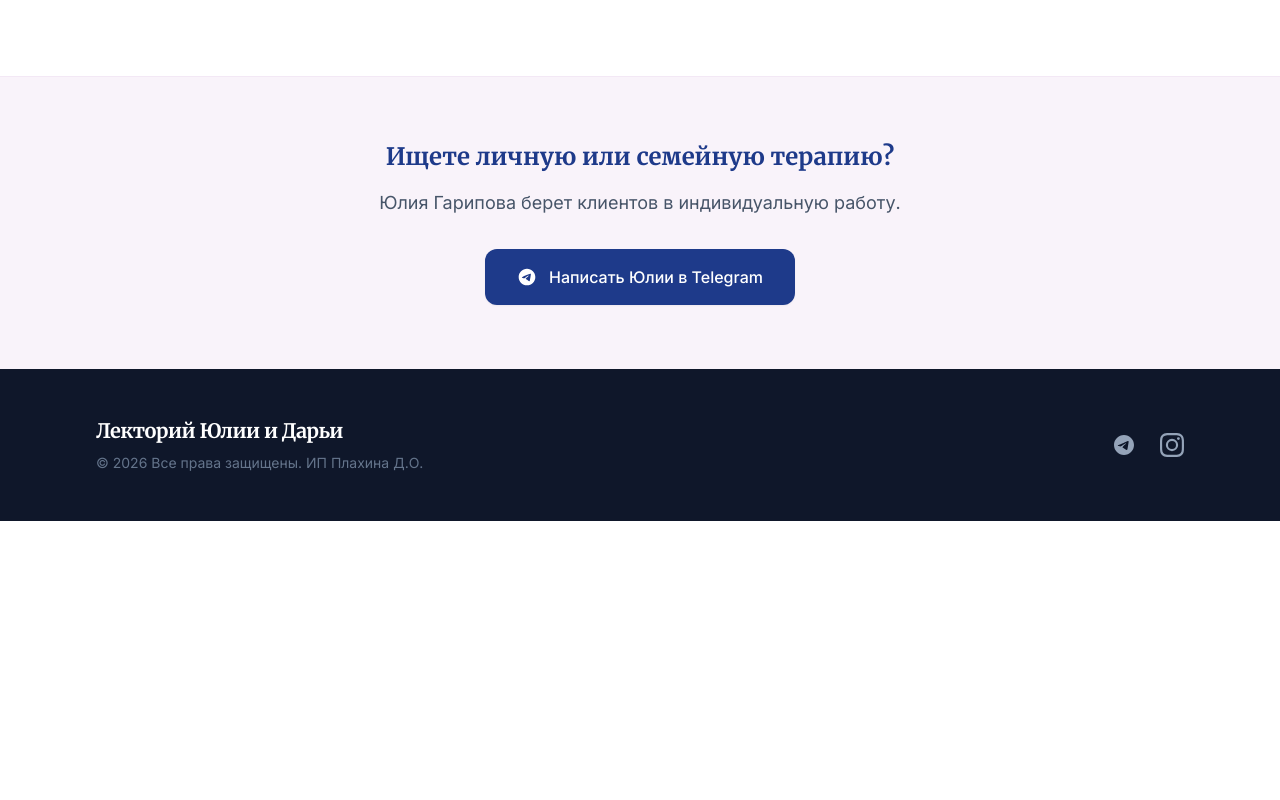
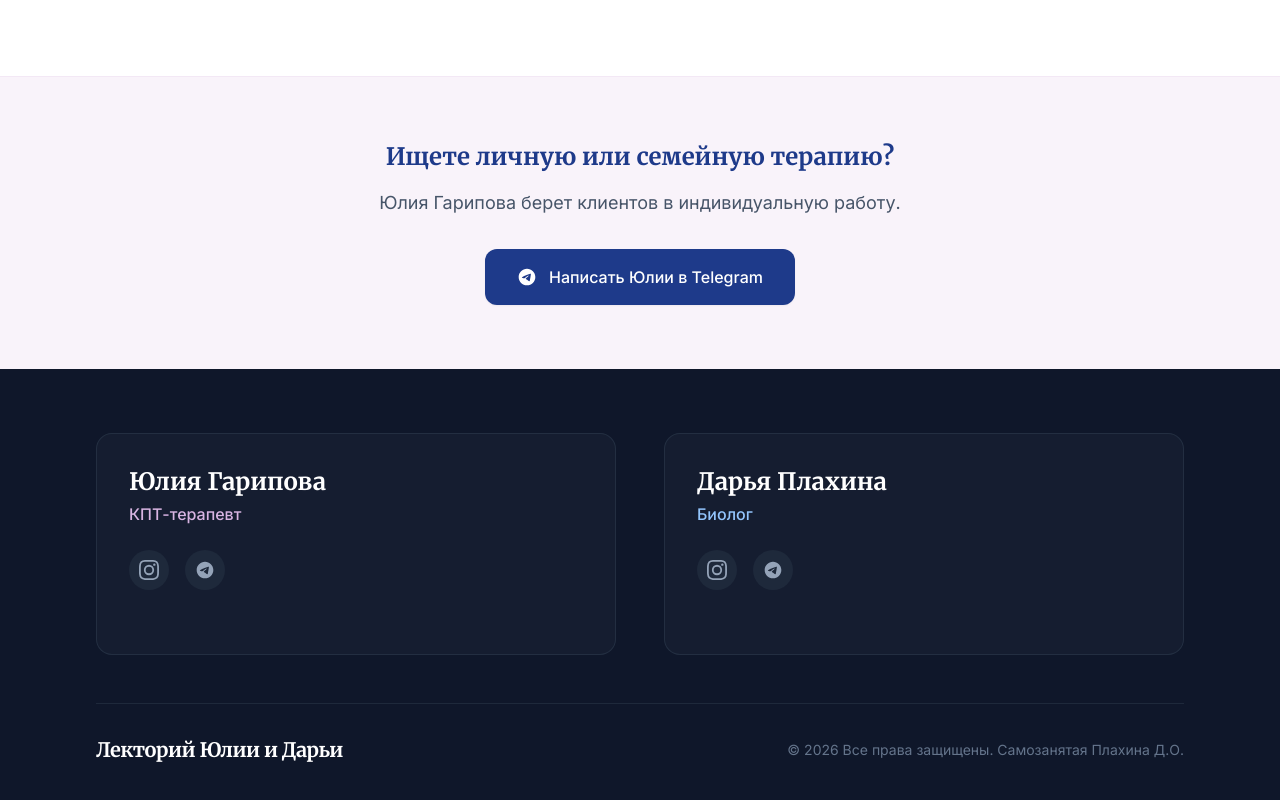
Before and after one commit to Mylovelymary/julia-psy-landing, a plain HTML site: page index.html in a window 1280 px wide. Shown: the part 7659-8459 px from the top of the page. Before the commit the page ends 8180 px from the top, so only its background shows below. Drawn offline with nearby package versions, Linux system fonts and the light colour scheme.

Commit message:
Исправлен футер

```diff
--- a/index.html
+++ b/index.html
@@ -72,15 +72,28 @@
                         Смотреть курсы
                     </a>
                 </div>
-                <!-- Мобильное меню -->
+                <!-- Мобильное меню (Кнопка) -->
                 <div class="md:hidden flex items-center">
-                    <button class="text-slate-600 hover:text-deep-blue-900 focus:outline-none">
+                    <button id="mobile-menu-btn" class="text-slate-600 hover:text-deep-blue-900 focus:outline-none">
                         <svg class="h-6 w-6" fill="none" viewBox="0 0 24 24" stroke="currentColor">
                             <path stroke-linecap="round" stroke-linejoin="round" stroke-width="2"
                                 d="M4 6h16M4 12h16M4 18h16" />
                         </svg>
                     </button>
                 </div>
+            </div>
+        </div>
+
+        <!-- Мобильное меню (Выпадающее) -->
+        <div id="mobile-menu" class="hidden md:hidden bg-white/95 backdrop-blur-md border-t border-blue-50 absolute w-full shadow-lg">
+            <div class="px-4 pt-2 pb-6 space-y-1">
+                <a href="#pains" class="block px-3 py-3 rounded-md text-base font-medium text-slate-700 hover:text-deep-blue-900 hover:bg-ice-50 transition-colors">Для кого</a>
+                <a href="#about" class="block px-3 py-3 rounded-md text-base font-medium text-slate-700 hover:text-deep-blue-900 hover:bg-ice-50 transition-colors">О нас</a>
+                <a href="#program" class="block px-3 py-3 rounded-md text-base font-medium text-slate-700 hover:text-deep-blue-900 hover:bg-ice-50 transition-colors">Наш подход</a>
+                <a href="#tariffs" class="block px-3 py-3 rounded-md text-base font-medium text-slate-700 hover:text-deep-blue-900 hover:bg-ice-50 transition-colors">Программы</a>
+                <a href="#tariffs" class="block mt-4 text-center bg-deep-blue-900 text-white px-6 py-3 rounded-full font-medium hover:bg-blue-800 transition-colors shadow-md">Смотреть курсы</a>
+            </div>
+        </div>
             </div>
         </div>
     </header>
@@ -716,7 +729,7 @@
                 <h3 class="font-serif text-2xl font-bold text-deep-blue-900 mb-4">Ищете личную или семейную терапию?
                 </h3>
                 <p class="text-slate-600 mb-8 text-lg">Юлия Гарипова берет клиентов в индивидуальную работу.</p>
-                <a href="#"
+                <a href="https://t.me/yulia_garipova_psy" target="_blank"
                     class="inline-flex items-center justify-center bg-deep-blue-900 text-white px-8 py-4 rounded-xl font-medium hover:bg-blue-800 transition-colors shadow-sm">
                     <svg class="w-5 h-5 mr-3" fill="currentColor" viewBox="0 0 24 24">
                         <path
@@ -729,37 +742,78 @@
     </main>
 
     <!-- Footer -->
-    <footer class="bg-slate-900 text-slate-300 py-12 relative z-10">
+    <footer class="bg-slate-900 text-slate-300 py-16 relative z-10">
         <div class="max-w-6xl mx-auto px-4 sm:px-6 lg:px-8">
-            <div class="flex flex-col md:flex-row justify-between items-center space-y-6 md:space-y-0">
-                <div class="text-center md:text-left">
-                    <span class="font-serif text-xl font-bold text-white tracking-tight block mb-2">Лекторий Юлии и
-                        Дарьи</span>
-                    <p class="text-sm text-slate-500">© 2026 Все права защищены. ИП Плахина Д.О.</p>
+
+            <div class="grid grid-cols-1 md:grid-cols-2 gap-8 md:gap-12 border-b border-slate-800 pb-12 mb-8">
+                <!-- Колонка 1: Юлия Гарипова -->
+                <div class="bg-slate-800/40 p-8 rounded-2xl border border-slate-700/50">
+                    <h4 class="font-serif text-2xl font-bold text-white mb-1">Юлия Гарипова</h4>
+                    <p class="text-lilac-300 font-medium mb-6">КПТ-терапевт</p>
+                    <div class="flex space-x-4 mb-8">
+                        <a href="https://www.instagram.com/yulia.garipova.psy/" target="_blank" class="w-10 h-10 bg-slate-800 rounded-full flex items-center justify-center text-slate-400 hover:text-white hover:bg-deep-blue-900 transition-all">
+                            <span class="sr-only">Instagram</span>
+                            <svg class="w-5 h-5" fill="currentColor" viewBox="0 0 24 24">
+                                <path d="M12 2.163c3.204 0 3.584.012 4.85.07 3.252.148 4.771 1.691 4.919 4.919.058 1.265.069 1.645.069 4.849 0 3.205-.012 3.584-.069 4.849-.149 3.225-1.664 4.771-4.919 4.919-1.266.058-1.644.07-4.85.07-3.204 0-3.584-.012-4.849-.07-3.26-.149-4.771-1.699-4.919-4.92-.058-1.265-.07-1.644-.07-4.849 0-3.204.013-3.583.07-4.849.149-3.227 1.664-4.771 4.919-4.919 1.266-.057 1.645-.069 4.849-.069zM12 0C8.741 0 8.333.014 7.053.072 2.695.272.273 2.69.073 7.052.014 8.333 0 8.741 0 12c0 3.259.014 3.668.072 4.948.2 4.358 2.618 6.78 6.98 6.98C8.333 23.986 8.741 24 12 24c3.259 0 3.668-.014 4.948-.072 4.354-.2 6.782-2.618 6.979-6.98.059-1.28.073-1.689.073-4.948 0-3.259-.014-3.667-.072-4.947-.196-4.354-2.617-6.78-6.979-6.98C15.668.014 15.259 0 12 0zm0 5.838a6.162 6.162 0 100 12.324 6.162 6.162 0 000-12.324zM12 16a4 4 0 110-8 4 4 0 010 8zm6.406-11.845a1.44 1.44 0 100 2.881 1.44 1.44 0 000-2.881z" />
+                            </svg>
+                        </a>
+                        <a href="https://t.me/yulia_garipova_psy" target="_blank" class="w-10 h-10 bg-slate-800 rounded-full flex items-center justify-center text-slate-400 hover:text-white hover:bg-deep-blue-900 transition-all">
+                            <span class="sr-only">Telegram</span>
+                            <svg class="w-5 h-5" fill="currentColor" viewBox="0 0 24 24">
+                                <path d="M12 2C6.48 2 2 6.48 2 12s4.48 10 10 10 10-4.48 10-10S17.52 2 12 2zm4.64 6.8c-.15 1.58-.8 5.42-1.13 7.19-.14.75-.42 1-.68 1.03-.58.05-1.02-.38-1.58-.75-.88-.58-1.38-.94-2.23-1.5-.99-.65-.35-1.01.22-1.59.15-.15 2.71-2.48 2.76-2.69a.2.2 0 00-.05-.18c-.06-.05-.14-.03-.21-.02-.09.02-1.49.95-4.22 2.79-.4.27-.76.41-1.08.4-.36-.01-1.04-.2-1.55-.37-.63-.2-1.12-.31-1.08-.66.02-.18.27-.36.74-.55 2.92-1.27 4.86-2.11 5.83-2.51 2.78-1.16 3.35-1.36 3.73-1.36.08 0 .27.02.39.12.1.08.13.19.14.27-.01.06.01.24 0 .38z" />
+                            </svg>
+                        </a>
+                    </div>
                 </div>
 
-                <div class="flex space-x-6">
-                    <!-- Telegram Icon -->
-                    <a href="#" class="text-slate-400 hover:text-white transition-colors">
-                        <span class="sr-only">Telegram</span>
-                        <svg class="w-6 h-6" fill="currentColor" viewBox="0 0 24 24">
-                            <path
-                                d="M12 2C6.48 2 2 6.48 2 12s4.48 10 10 10 10-4.48 10-10S17.52 2 12 2zm4.64 6.8c-.15 1.58-.8 5.42-1.13 7.19-.14.75-.42 1-.68 1.03-.58.05-1.02-.38-1.58-.75-.88-.58-1.38-.94-2.23-1.5-.99-.65-.35-1.01.22-1.59.15-.15 2.71-2.48 2.76-2.69a.2.2 0 00-.05-.18c-.06-.05-.14-.03-.21-.02-.09.02-1.49.95-4.22 2.79-.4.27-.76.41-1.08.4-.36-.01-1.04-.2-1.55-.37-.63-.2-1.12-.31-1.08-.66.02-.18.27-.36.74-.55 2.92-1.27 4.86-2.11 5.83-2.51 2.78-1.16 3.35-1.36 3.73-1.36.08 0 .27.02.39.12.1.08.13.19.14.27-.01.06.01.24 0 .38z" />
-                        </svg>
-                    </a>
-                    <!-- Instagram Icon -->
-                    <a href="#" class="text-slate-400 hover:text-white transition-colors">
-                        <span class="sr-only">Instagram</span>
-                        <svg class="w-6 h-6" fill="currentColor" viewBox="0 0 24 24">
-                            <path
-                                d="M12 2.163c3.204 0 3.584.012 4.85.07 3.252.148 4.771 1.691 4.919 4.919.058 1.265.069 1.645.069 4.849 0 3.205-.012 3.584-.069 4.849-.149 3.225-1.664 4.771-4.919 4.919-1.266.058-1.644.07-4.85.07-3.204 0-3.584-.012-4.849-.07-3.26-.149-4.771-1.699-4.919-4.92-.058-1.265-.07-1.644-.07-4.849 0-3.204.013-3.583.07-4.849.149-3.227 1.664-4.771 4.919-4.919 1.266-.057 1.645-.069 4.849-.069zM12 0C8.741 0 8.333.014 7.053.072 2.695.272.273 2.69.073 7.052.014 8.333 0 8.741 0 12c0 3.259.014 3.668.072 4.948.2 4.358 2.618 6.78 6.98 6.98C8.333 23.986 8.741 24 12 24c3.259 0 3.668-.014 4.948-.072 4.354-.2 6.782-2.618 6.979-6.98.059-1.28.073-1.689.073-4.948 0-3.259-.014-3.667-.072-4.947-.196-4.354-2.617-6.78-6.979-6.98C15.668.014 15.259 0 12 0zm0 5.838a6.162 6.162 0 100 12.324 6.162 6.162 0 000-12.324zM12 16a4 4 0 110-8 4 4 0 010 8zm6.406-11.845a1.44 1.44 0 100 2.881 1.44 1.44 0 000-2.881z" />
-                        </svg>
-                    </a>
+                <!-- Колонка 2: Дарья Плахина -->
+                <div class="bg-slate-800/40 p-8 rounded-2xl border border-slate-700/50">
+                    <h4 class="font-serif text-2xl font-bold text-white mb-1">Дарья Плахина</h4>
+                    <p class="text-blue-300 font-medium mb-6">Биолог</p>
+                    <div class="flex space-x-4 mb-8">
+                        <a href="https://www.instagram.com/bioplakhina/" target="_blank" class="w-10 h-10 bg-slate-800 rounded-full flex items-center justify-center text-slate-400 hover:text-white hover:bg-deep-blue-900 transition-all">
+                            <span class="sr-only">Instagram</span>
+                            <svg class="w-5 h-5" fill="currentColor" viewBox="0 0 24 24">
+                                <path d="M12 2.163c3.204 0 3.584.012 4.85.07 3.252.148 4.771 1.691 4.919 4.919.058 1.265.069 1.645.069 4.849 0 3.205-.012 3.584-.069 4.849-.149 3.225-1.664 4.771-4.919 4.919-1.266.058-1.644.07-4.85.07-3.204 0-3.584-.012-4.849-.07-3.26-.149-4.771-1.699-4.919-4.92-.058-1.265-.07-1.644-.07-4.849 0-3.204.013-3.583.07-4.849.149-3.227 1.664-4.771 4.919-4.919 1.266-.057 1.645-.069 4.849-.069zM12 0C8.741 0 8.333.014 7.053.072 2.695.272.273 2.69.073 7.052.014 8.333 0 8.741 0 12c0 3.259.014 3.668.072 4.948.2 4.358 2.618 6.78 6.98 6.98C8.333 23.986 8.741 24 12 24c3.259 0 3.668-.014 4.948-.072 4.354-.2 6.782-2.618 6.979-6.98.059-1.28.073-1.689.073-4.948 0-3.259-.014-3.667-.072-4.947-.196-4.354-2.617-6.78-6.979-6.98C15.668.014 15.259 0 12 0zm0 5.838a6.162 6.162 0 100 12.324 6.162 6.162 0 000-12.324zM12 16a4 4 0 110-8 4 4 0 010 8zm6.406-11.845a1.44 1.44 0 100 2.881 1.44 1.44 0 000-2.881z" />
+                            </svg>
+                        </a>
+                        <a href="https://t.me/daryberry" target="_blank" class="w-10 h-10 bg-slate-800 rounded-full flex items-center justify-center text-slate-400 hover:text-white hover:bg-deep-blue-900 transition-all">
+                            <span class="sr-only">Telegram</span>
+                            <svg class="w-5 h-5" fill="currentColor" viewBox="0 0 24 24">
+                                <path d="M12 2C6.48 2 2 6.48 2 12s4.48 10 10 10 10-4.48 10-10S17.52 2 12 2zm4.64 6.8c-.15 1.58-.8 5.42-1.13 7.19-.14.75-.42 1-.68 1.03-.58.05-1.02-.38-1.58-.75-.88-.58-1.38-.94-2.23-1.5-.99-.65-.35-1.01.22-1.59.15-.15 2.71-2.48 2.76-2.69a.2.2 0 00-.05-.18c-.06-.05-.14-.03-.21-.02-.09.02-1.49.95-4.22 2.79-.4.27-.76.41-1.08.4-.36-.01-1.04-.2-1.55-.37-.63-.2-1.12-.31-1.08-.66.02-.18.27-.36.74-.55 2.92-1.27 4.86-2.11 5.83-2.51 2.78-1.16 3.35-1.36 3.73-1.36.08 0 .27.02.39.12.1.08.13.19.14.27-.01.06.01.24 0 .38z" />
+                            </svg>
+                        </a>
+                    </div>
                 </div>
+            </div>
+
+            <div class="flex flex-col md:flex-row justify-between items-center space-y-4 md:space-y-0 text-center md:text-left">
+                <span class="font-serif text-xl font-bold text-white tracking-tight block">Лекторий Юлии и
+                    Дарьи</span>
+                <p class="text-sm text-slate-500">© 2026 Все права защищены. Самозанятая Плахина Д.О.</p>
             </div>
         </div>
     </footer>
 
+    <script>
+        // Логика для мобильного меню
+        const mobileMenuBtn = document.getElementById('mobile-menu-btn');
+        const mobileMenu = document.getElementById('mobile-menu');
+
+        if (mobileMenuBtn && mobileMenu) {
+            mobileMenuBtn.addEventListener('click', () => {
+                mobileMenu.classList.toggle('hidden');
+            });
+
+            // Закрываем меню при клике на любую ссылку в нем
+            const links = mobileMenu.querySelectorAll('a');
+            links.forEach(link => {
+                link.addEventListener('click', () => {
+                    mobileMenu.classList.add('hidden');
+                });
+            });
+        }
+    </script>
 </body>
 
 </html>
```
